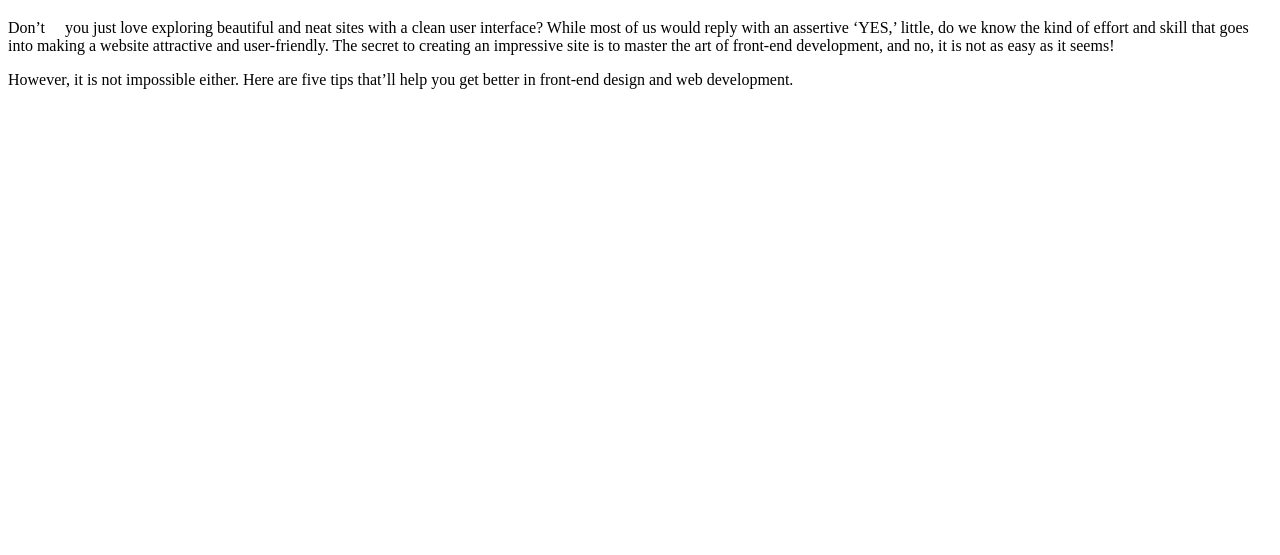
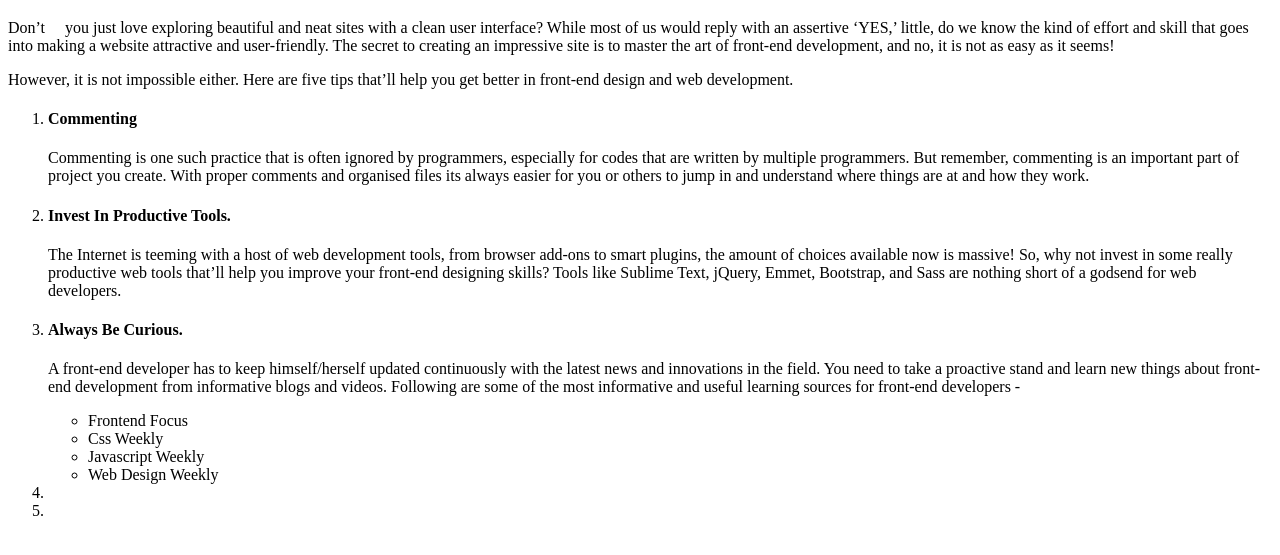
Before and after one commit to AashishBharti/Full-Stack-CN, a plain HTML site: page html/first.html in a window 1280 px wide. Shown: the part 61-616 px from the top of the page. Drawn offline with Linux system fonts and the light colour scheme.

Commit message:
Update first.html

```diff
--- a/html/first.html
+++ b/html/first.html
@@ -16,6 +16,33 @@
                 <p>Don’t &nbsp &nbsp you just love exploring beautiful and neat sites with a clean user interface? While most of us would reply with an assertive ‘YES,’ little, do we know the kind of effort and skill that goes into making a website attractive and user-friendly. The secret to creating an impressive site is to master the art of front-end development, and no, it is not as easy as it seems!</p>
                 <p>However, it is not impossible either. Here are five tips that’ll help you get better in front-end design and web development.</p>
                 <!-- Paragraph List  -->
+                <ol>
+                    <li>
+                        <h4>Commenting</h4>
+                        <p>Commenting is one such practice that is often ignored by programmers, especially for codes that are written by multiple programmers. But remember, commenting is an important part of project you create. With proper comments and organised files its always easier for you or others to jump in and understand where things are at and how they work.</p>
+                    </li>
+                    <li>
+                        <h4>Invest In Productive Tools.</h4>
+                        <p>The Internet is teeming with a host of web development tools, from browser add-ons to smart plugins, the amount of choices available now is massive! So, why not invest in some really productive web tools that’ll help you improve your front-end designing skills? Tools like Sublime Text, jQuery, Emmet, Bootstrap, and Sass are nothing short of a godsend for web developers.
+
+                        </p>
+                    </li>
+                    <li>
+                        <h4>
+                            Always Be Curious.
+                        </h4>
+
+                        <p>A front-end developer has to keep himself/herself updated continuously with the latest news and innovations in the field. You need to take a proactive stand and learn new things about front-end development from informative blogs and videos. Following are some of the most informative and useful learning sources for front-end developers -</p>
+                        <ul type="circle">
+                            <li> Frontend Focus </li>
+                            <li> Css Weekly </li>
+                            <li> Javascript Weekly </li>
+                            <li> Web Design Weekly  </li>
+                        </ul>
+                    </li>
+                    <li></li>
+                    <li></li>
+                </ol>
                 <!-- Ending Paragraph -->
         </body>
     </head>
```
